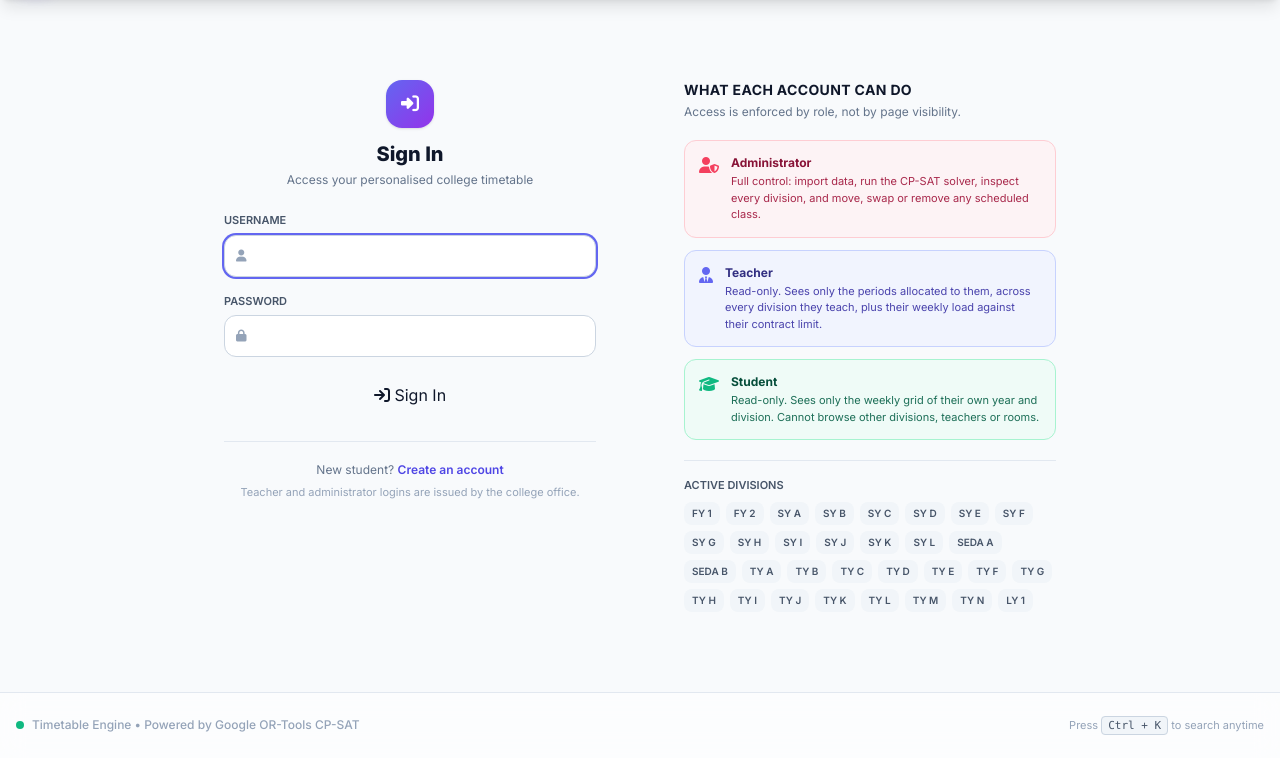
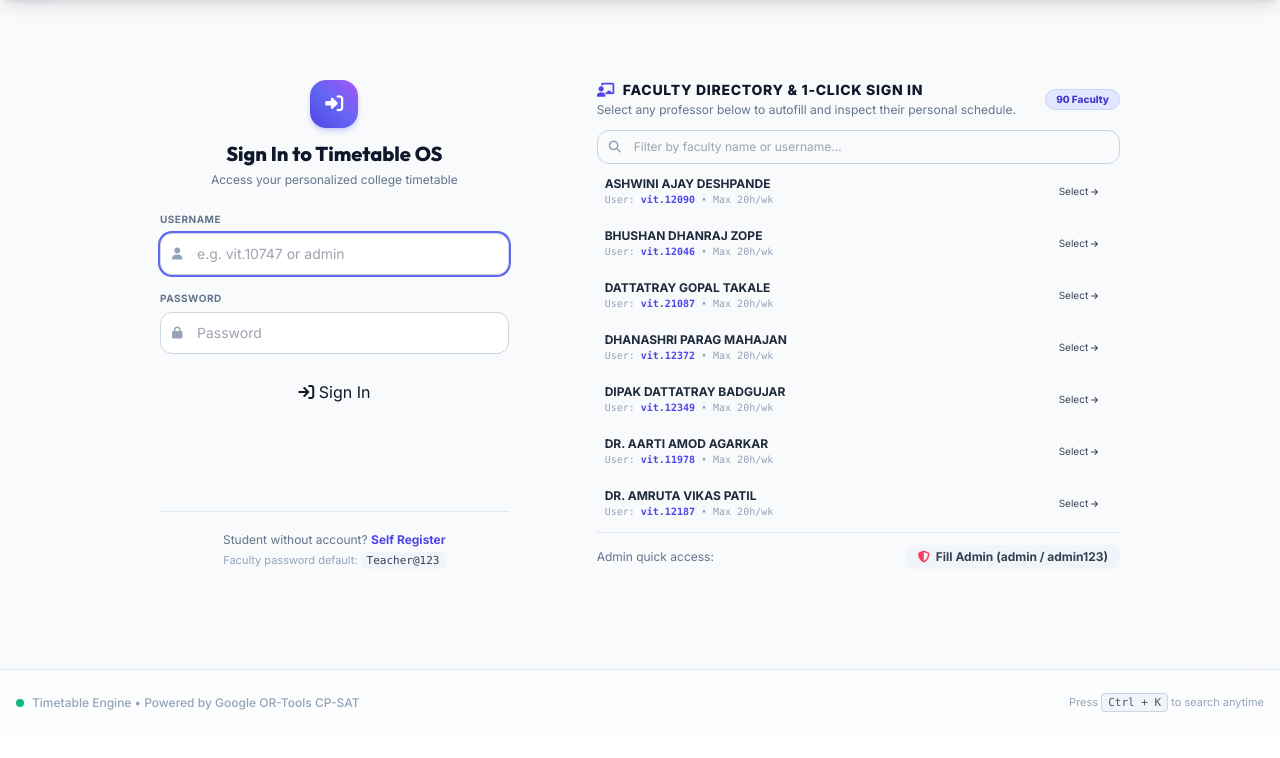
Before and after one commit to AyushSalvi1/EDI-Project, a Django app: page /login/ in a window 1280 px wide. Shown: the part 65-823 px from the top of the page. After the commit the page ends 777 px from the top, so only its background shows below. Run offline with Django 5.2, Linux system fonts and the light colour scheme; data comes from the database, SQL or seed files in the repository; both versions use the stored data as it was after the commit; some libraries are stand-ins or nearby versions.

Commit message:
Provision all 90 Computer Engineering faculty accounts and add faculty directory to login portal

```diff
--- a/timetable_project/scheduler/templates/scheduler/login.html
+++ b/timetable_project/scheduler/templates/scheduler/login.html
@@ -3,110 +3,147 @@
 {% block title %}Sign In | Automatic Timetable Generator{% endblock %}
 
 {% block content %}
-<div class="min-h-[70vh] flex items-center justify-center py-6">
-  <div class="w-full max-w-4xl grid lg:grid-cols-2 gap-6 items-stretch">
+<div class="min-h-[75vh] flex items-center justify-center py-6">
+  <div class="w-full max-w-5xl grid lg:grid-cols-12 gap-6 items-stretch">
 
-    <!-- Sign-in form -->
-    <div class="card p-6 sm:p-8">
+    <!-- Sign-in Form (Left 5 cols) -->
+    <div class="card p-6 sm:p-8 lg:col-span-5 flex flex-col justify-between">
+      <div>
         <div class="text-center mb-6">
-        <div class="w-12 h-12 rounded-2xl bg-gradient-to-br from-indigo-500 to-purple-600 flex items-center justify-center mx-auto shadow mb-3">
-          <i class="fa-solid fa-right-to-bracket text-white text-lg"></i>
+          <div class="w-12 h-12 rounded-2xl bg-gradient-to-tr from-indigo-600 via-indigo-500 to-purple-500 flex items-center justify-center mx-auto shadow-md shadow-indigo-500/25 mb-3 text-white text-lg">
+            <i class="fa-solid fa-right-to-bracket"></i>
           </div>
-        <h1 class="text-xl font-extrabold text-slate-900">Sign In</h1>
-        <p class="text-xs text-slate-500 mt-1">Access your personalised college timetable</p>
+          <h1 class="text-xl font-extrabold text-slate-900 dark:text-white font-display">Sign In to Timetable OS</h1>
+          <p class="text-xs text-slate-500 dark:text-slate-400 mt-1">Access your personalized college timetable</p>
         </div>
 
         {% if form.errors %}
-      <div class="mb-4 p-3 rounded-xl bg-rose-50 border border-rose-200 text-rose-900 text-xs font-medium flex items-center gap-2">
+        <div class="mb-4 p-3.5 rounded-xl bg-rose-50 dark:bg-rose-950/40 border border-rose-200 dark:border-rose-800 text-rose-900 dark:text-rose-200 text-xs font-medium flex items-center gap-2">
           <i class="fa-solid fa-circle-exclamation text-rose-500"></i>
-        <span>That username and password combination is not recognised.</span>
+          <span>Invalid username or password credentials.</span>
         </div>
         {% endif %}
 
-      <form method="POST" class="space-y-4">
+        <form method="POST" id="login-form" class="space-y-4">
           {% csrf_token %}
           <input type="hidden" name="next" value="{{ next }}">
 
           <div>
-          <label for="{{ form.username.id_for_label }}" class="block text-[11px] font-semibold text-slate-600 uppercase mb-1.5">Username</label>
+            <label for="{{ form.username.id_for_label }}" class="block text-[10px] font-bold text-slate-500 dark:text-slate-400 uppercase tracking-wider mb-1.5">Username</label>
             <div class="relative">
               <i class="fa-solid fa-user absolute left-3 top-1/2 -translate-y-1/2 text-slate-400 text-xs"></i>
               <input type="text" name="username" id="{{ form.username.id_for_label }}"
                      autocomplete="username" autofocus required
                      value="{{ form.username.value|default:'' }}"
-                   class="w-full pl-9 pr-3 py-2.5 rounded-xl border border-slate-300 text-sm bg-white focus:ring-2 focus:ring-indigo-500 outline-none">
+                     placeholder="e.g. vit.10747 or admin"
+                     class="w-full pl-9 pr-3 py-2.5 rounded-xl border border-slate-300 dark:border-slate-700 text-sm bg-white dark:bg-slate-800 text-slate-900 dark:text-white focus:ring-2 focus:ring-indigo-500 outline-none">
             </div>
           </div>
 
           <div>
-          <label for="{{ form.password.id_for_label }}" class="block text-[11px] font-semibold text-slate-600 uppercase mb-1.5">Password</label>
+            <label for="{{ form.password.id_for_label }}" class="block text-[10px] font-bold text-slate-500 dark:text-slate-400 uppercase tracking-wider mb-1.5">Password</label>
             <div class="relative">
               <i class="fa-solid fa-lock absolute left-3 top-1/2 -translate-y-1/2 text-slate-400 text-xs"></i>
               <input type="password" name="password" id="{{ form.password.id_for_label }}"
                      autocomplete="current-password" required
-                   class="w-full pl-9 pr-3 py-2.5 rounded-xl border border-slate-300 text-sm bg-white focus:ring-2 focus:ring-indigo-500 outline-none">
+                     placeholder="Password"
+                     class="w-full pl-9 pr-3 py-2.5 rounded-xl border border-slate-300 dark:border-slate-700 text-sm bg-white dark:bg-slate-800 text-slate-900 dark:text-white focus:ring-2 focus:ring-indigo-500 outline-none">
             </div>
           </div>
 
-        <button type="submit" class="btn-primary w-full justify-center !py-2.5">
+          <button type="submit" class="btn-primary w-full justify-center !py-2.5 shadow-indigo-600/30">
             <i class="fa-solid fa-arrow-right-to-bracket"></i> Sign In
           </button>
         </form>
+      </div>
 
-      <div class="mt-6 pt-5 border-t border-slate-200 text-center">
-        <p class="text-xs text-slate-500">
-          New student?
-          <a href="{% url 'scheduler:register' %}" class="font-semibold text-indigo-600 hover:text-indigo-700">Create an account</a>
+      <div class="mt-6 pt-5 border-t border-slate-200 dark:border-slate-800 text-center">
+        <p class="text-xs text-slate-500 dark:text-slate-400">
+          Student without account?
+          <a href="{% url 'scheduler:register' %}" class="font-bold text-indigo-600 dark:text-indigo-400 hover:underline">Self Register</a>
         </p>
-        <p class="text-[11px] text-slate-400 mt-1.5">
-          Teacher and administrator logins are issued by the college office.
+        <p class="text-[11px] text-slate-400 dark:text-slate-500 mt-1">
+          Faculty password default: <code class="px-1.5 py-0.5 rounded bg-slate-100 dark:bg-slate-800 text-slate-700 dark:text-slate-300 font-mono">Teacher@123</code>
         </p>
       </div>
     </div>
 
-    <!-- Role explainer -->
-    <div class="card p-6 sm:p-8 flex flex-col">
-      <h2 class="text-sm font-bold text-slate-900 uppercase tracking-wide mb-1">What each account can do</h2>
-      <p class="text-xs text-slate-500 mb-5">Access is enforced by role, not by page visibility.</p>
+    <!-- Faculty Portal Directory & Quick Demo Sign-in (Right 7 cols) -->
+    <div class="card p-6 sm:p-8 lg:col-span-7 flex flex-col justify-between">
+      <div>
+        <div class="flex items-center justify-between gap-3 mb-2">
+          <div>
+            <h2 class="text-sm font-extrabold text-slate-900 dark:text-white uppercase tracking-wider flex items-center gap-2">
+              <i class="fa-solid fa-chalkboard-user text-indigo-600 dark:text-indigo-400"></i> Faculty Directory &amp; 1-Click Sign In
+            </h2>
+            <p class="text-xs text-slate-500 dark:text-slate-400 mt-0.5">
+              Select any professor below to autofill and inspect their personal schedule.
+            </p>
+          </div>
+          <span class="px-2.5 py-0.5 rounded-full text-[10px] font-extrabold bg-indigo-100 dark:bg-indigo-950 text-indigo-700 dark:text-indigo-300 border border-indigo-200 dark:border-indigo-800 shrink-0">
+            {{ teachers|length }} Faculty
+          </span>
+        </div>
 
-      <div class="space-y-3 flex-1">
-        <div class="flex gap-3 p-3.5 rounded-xl bg-rose-50/70 border border-rose-200">
-          <i class="fa-solid fa-user-shield text-rose-500 mt-0.5"></i>
-          <div>
-            <p class="text-xs font-bold text-rose-900">Administrator</p>
-            <p class="text-[11px] text-rose-800/90 mt-0.5">Full control: import data, run the CP-SAT solver, inspect every division, and move, swap or remove any scheduled class.</p>
+        <!-- Filter Search Bar -->
+        <div class="relative mt-3 mb-3">
+          <i class="fa-solid fa-magnifying-glass absolute left-3 top-1/2 -translate-y-1/2 text-slate-400 text-xs"></i>
+          <input type="text" id="faculty-filter" oninput="filterFaculty()" placeholder="Filter by faculty name or username..."
+                 class="w-full pl-9 pr-3 py-2 rounded-xl border border-slate-300 dark:border-slate-700 text-xs bg-slate-50 dark:bg-slate-800 text-slate-900 dark:text-white outline-none focus:ring-2 focus:ring-indigo-500">
+        </div>
+
+        <!-- Scrollable Faculty Grid -->
+        <div id="faculty-list" class="max-h-[340px] overflow-y-auto space-y-1.5 pr-1 divide-y divide-slate-100 dark:divide-slate-800">
+          {% for t in teachers %}
+          <div class="faculty-item pt-1.5 first:pt-0 flex items-center justify-between gap-3 p-2 rounded-xl hover:bg-slate-50 dark:hover:bg-slate-800/60 transition group cursor-pointer"
+               onclick="selectFaculty('{{ t.user.username }}', 'Teacher@123')">
+            <div class="min-w-0">
+              <div class="text-xs font-bold text-slate-800 dark:text-slate-200 group-hover:text-indigo-600 dark:group-hover:text-indigo-400 truncate">
+                {{ t.name }}
+              </div>
+              <div class="text-[10px] text-slate-400 dark:text-slate-500 font-mono">
+                User: <span class="font-bold text-indigo-600 dark:text-indigo-400">{{ t.user.username }}</span> &bull; Max {{ t.max_hours_per_week }}h/wk
+              </div>
+            </div>
+            <button type="button" class="btn-ghost !text-[10px] !py-1 !px-2.5 shrink-0 opacity-80 group-hover:opacity-100 group-hover:bg-indigo-50 group-hover:text-indigo-600 dark:group-hover:bg-indigo-950 dark:group-hover:text-indigo-300">
+              Select <i class="fa-solid fa-arrow-right text-[8px]"></i>
+            </button>
+          </div>
+          {% endfor %}
         </div>
       </div>
 
-        <div class="flex gap-3 p-3.5 rounded-xl bg-indigo-50/70 border border-indigo-200">
-          <i class="fa-solid fa-user-tie text-indigo-500 mt-0.5"></i>
-          <div>
-            <p class="text-xs font-bold text-indigo-900">Teacher</p>
-            <p class="text-[11px] text-indigo-800/90 mt-0.5">Read-only. Sees only the periods allocated to them, across every division they teach, plus their weekly load against their contract limit.</p>
+      <!-- Admin Demo Quick Pill -->
+      <div class="mt-4 pt-3 border-t border-slate-200 dark:border-slate-800 flex items-center justify-between text-xs">
+        <span class="text-slate-500 dark:text-slate-400">Admin quick access:</span>
+        <button type="button" onclick="selectFaculty('admin', 'admin123')"
+                class="px-3 py-1 rounded-lg bg-slate-100 dark:bg-slate-800 hover:bg-indigo-100 text-slate-700 dark:text-slate-200 text-xs font-bold transition flex items-center gap-1.5">
+          <i class="fa-solid fa-shield-halved text-rose-500"></i> Fill Admin (admin / admin123)
+        </button>
       </div>
-        </div>
-
-        <div class="flex gap-3 p-3.5 rounded-xl bg-emerald-50/70 border border-emerald-200">
-          <i class="fa-solid fa-graduation-cap text-emerald-500 mt-0.5"></i>
-          <div>
-            <p class="text-xs font-bold text-emerald-900">Student</p>
-            <p class="text-[11px] text-emerald-800/90 mt-0.5">Read-only. Sees only the weekly grid of their own year and division. Cannot browse other divisions, teachers or rooms.</p>
-          </div>
-        </div>
-      </div>
-
-      {% if divisions %}
-      <div class="mt-5 pt-4 border-t border-slate-200">
-        <p class="text-[11px] font-semibold text-slate-600 uppercase mb-2">Active divisions</p>
-        <div class="flex flex-wrap gap-1.5">
-          {% for d in divisions %}
-          <span class="px-2 py-1 rounded-lg bg-slate-100 text-slate-600 text-[10px] font-semibold">{{ d.name }}</span>
-          {% endfor %}
-        </div>
-      </div>
-      {% endif %}
     </div>
 
   </div>
 </div>
+
+<script>
+function selectFaculty(username, password) {
+  var userInput = document.getElementById('{{ form.username.id_for_label }}');
+  var passInput = document.getElementById('{{ form.password.id_for_label }}');
+  if (userInput && passInput) {
+    userInput.value = username;
+    passInput.value = password;
+    userInput.focus();
+  }
+}
+
+function filterFaculty() {
+  var q = document.getElementById('faculty-filter').value.toLowerCase().trim();
+  var items = document.querySelectorAll('.faculty-item');
+  items.forEach(function(item) {
+    var text = item.textContent.toLowerCase();
+    item.style.display = text.includes(q) ? 'flex' : 'none';
+  });
+}
+</script>
 {% endblock %}
--- a/timetable_project/scheduler/views.py
+++ b/timetable_project/scheduler/views.py
@@ -150,6 +150,7 @@
             "form": form,
             "next": next_url or "",
             "divisions": YearDivision.objects.all().order_by("year", "division_number"),
+            "teachers": Teacher.objects.filter(user__isnull=False).select_related("user").order_by("name"),
         },
     )
 
```
Also changed, not shown: timetable_project/db.sqlite3. Lines whose indentation alone changed are shown as unchanged.
